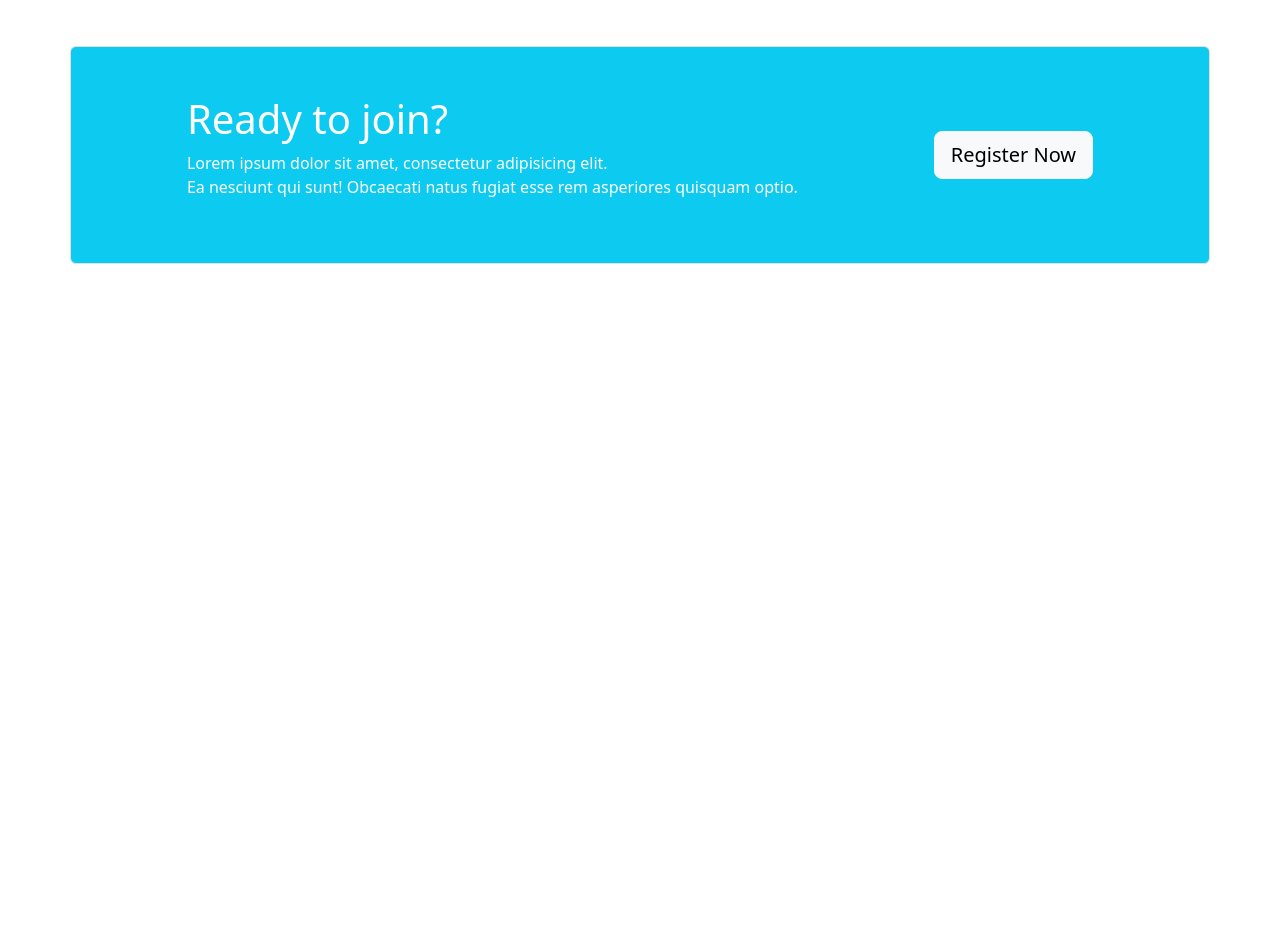
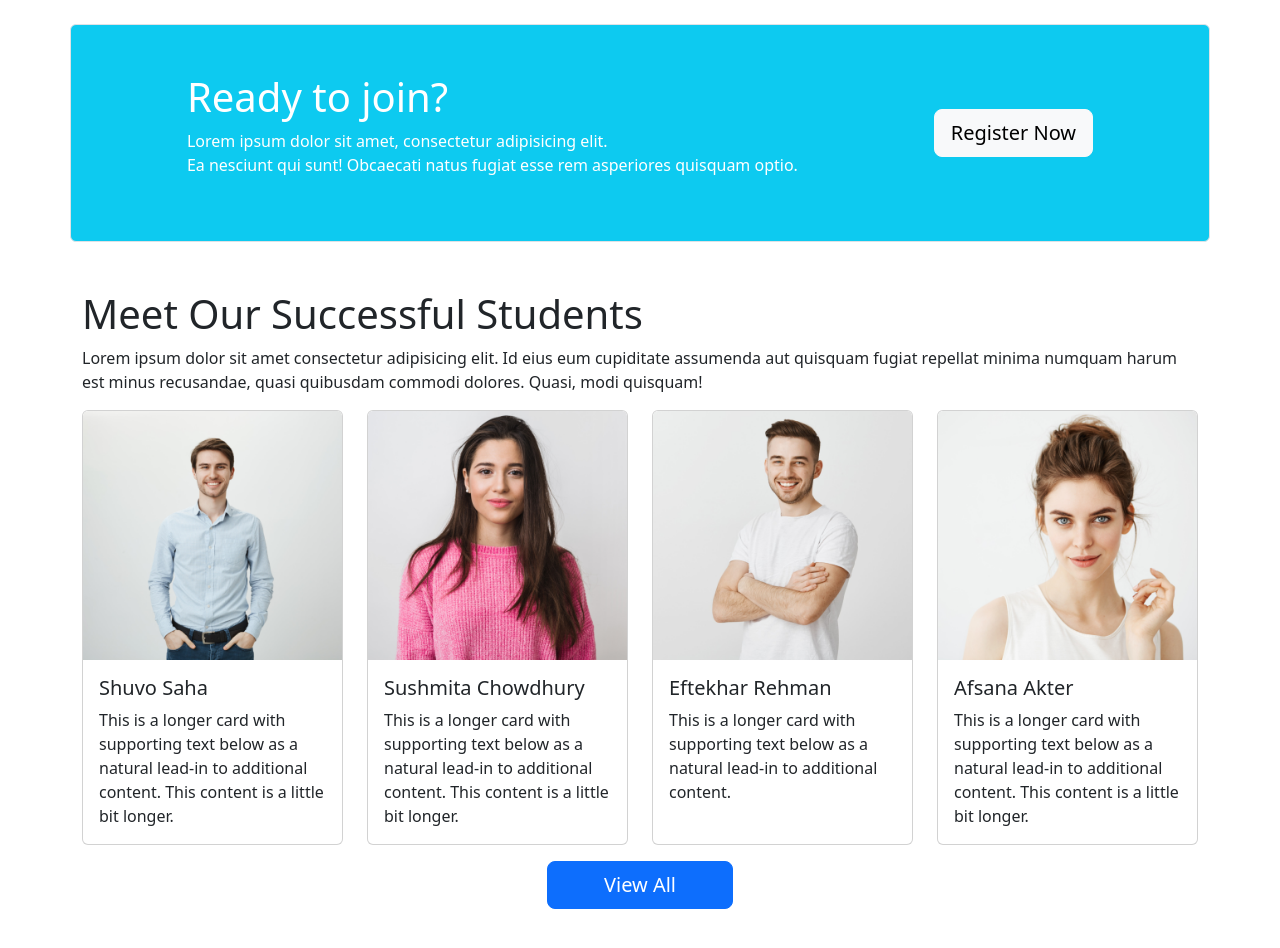
Before and after one commit to Ashtrovart/skill-school, a plain HTML site: page index.html in a window 1280 px wide. Shown: the part 2082-3030 px from the top of the page. Before the commit the page ends 2346 px from the top, so only its background shows below. Drawn offline with nearby package versions, Linux system fonts and the light colour scheme.

Commit message:
Successfull Students section added

```diff
--- a/index.html
+++ b/index.html
@@ -198,11 +198,11 @@
       <section class="container mt-5">
         <div class="card mb-3" style="max-width: auto;">
           <div class="row g-0">
-            <div class="col-md-4">
+            <div class="col-md-4 pe-3">
               <img src="images/working.png" class="img-fluid rounded-start" alt="...">
             </div>
             <div class="col-md-8">
-              <div class="card-body">
+              <div class="card-body pt-5">
                 <h2 class="card-title">Explore The elearning
                   Institute</h2>
                 <p class="card-text">This is a wider card with supporting text below as a natural lead-in to additional content. This content is a little bit longer.</p>
@@ -235,6 +235,59 @@
           </div>
           <div class="btn btn-light btn-lg my-auto">Register Now</div>
       </section>
+      <!-- Successful Students Section Starts  -->
+      <section class="container my-5">
+        <div>
+          <h1>Meet Our Successful Students</h1>
+          <p>Lorem ipsum dolor sit amet consectetur adipisicing elit. Id eius eum cupiditate assumenda aut quisquam fugiat repellat minima numquam harum est minus recusandae, quasi quibusdam commodi dolores. Quasi, modi quisquam!</p>
+        </div>
+        <div>
+          <div class="row row-cols-1 row-cols-md-4 g-4">
+            <!-- Student Number 1  -->
+            <div class="col">
+              <div class="card h-100">
+                <img src="images/student/student-1.png" class="card-img-top" alt="...">
+                <div class="card-body">
+                  <h5 class="card-title">Shuvo Saha</h5>
+                  <p class="card-text">This is a longer card with supporting text below as a natural lead-in to additional content. This content is a little bit longer.</p>
+                </div>
+              </div>
+            </div>
+             <!-- Student Number 2  -->
+            <div class="col">
+              <div class="card h-100">
+                <img src="images/student/student-2.png" class="card-img-top" alt="...">
+                <div class="card-body">
+                  <h5 class="card-title">Sushmita Chowdhury</h5>
+                  <p class="card-text">This is a longer card with supporting text below as a natural lead-in to additional content. This content is a little bit longer.</p>
+                </div>
+              </div>
+            </div>
+             <!-- Student Number 3  -->
+            <div class="col">
+              <div class="card h-100">
+                <img src="images/student/student-3.png" class="card-img-top" alt="...">
+                <div class="card-body">
+                  <h5 class="card-title">Eftekhar Rehman</h5>
+                  <p class="card-text">This is a longer card with supporting text below as a natural lead-in to additional content.</p>
+                </div>
+              </div>
+            </div>
+             <!-- Student Number 4  -->
+            <div class="col">
+              <div class="card h-100">
+                <img src="images/student/student-4.png" class="card-img-top" alt="...">
+                <div class="card-body">
+                  <h5 class="card-title">Afsana Akter</h5>
+                  <p class="card-text">This is a longer card with supporting text below as a natural lead-in to additional content. This content is a little bit longer.</p>
+                </div>
+              </div>
+            </div>
+          </div>
+        </div>
+        <div class="btn btn-primary btn-lg mt-3 d-grid gap-2 col-2 mx-auto">View All</div>
+
+      </section>
 
     </main>
     <!-- main section ends  -->
```
